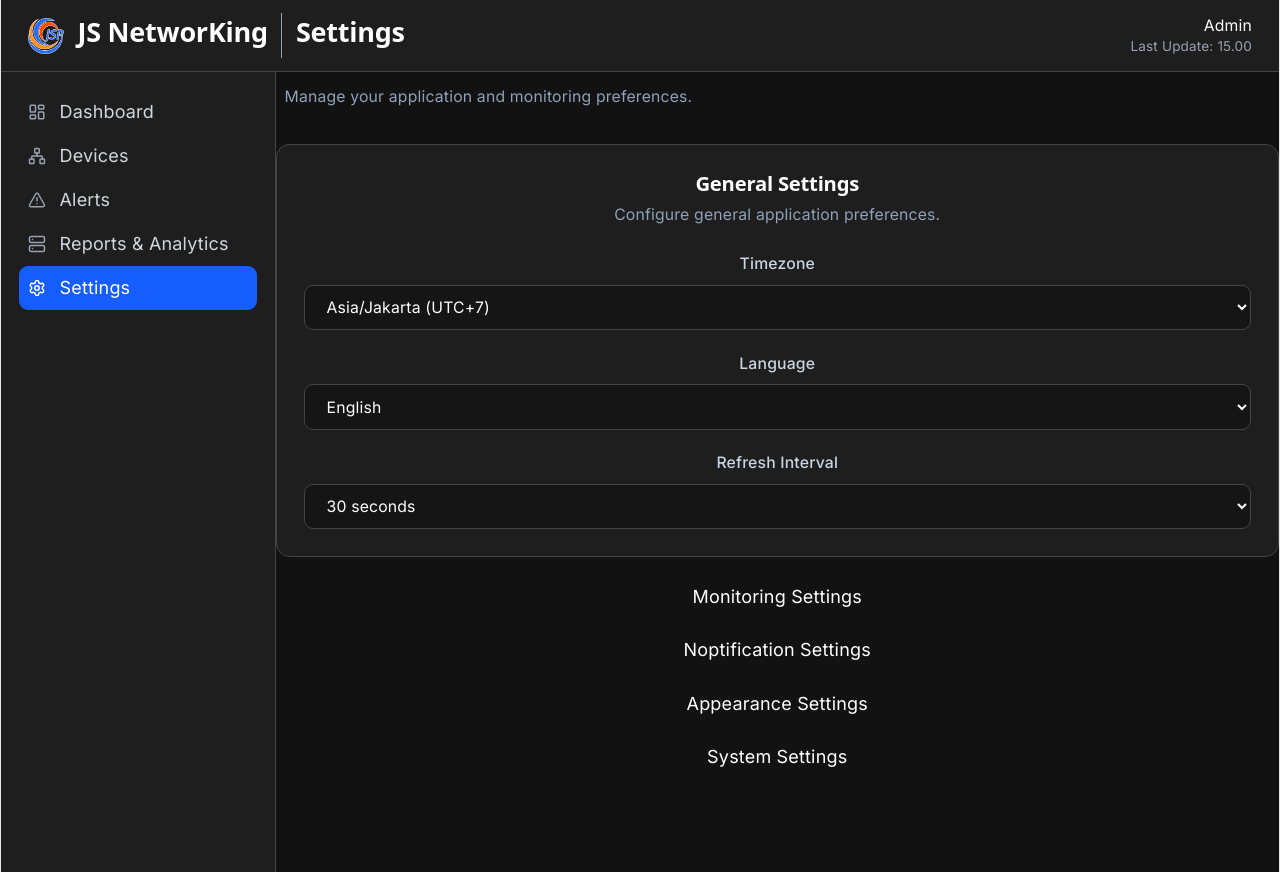
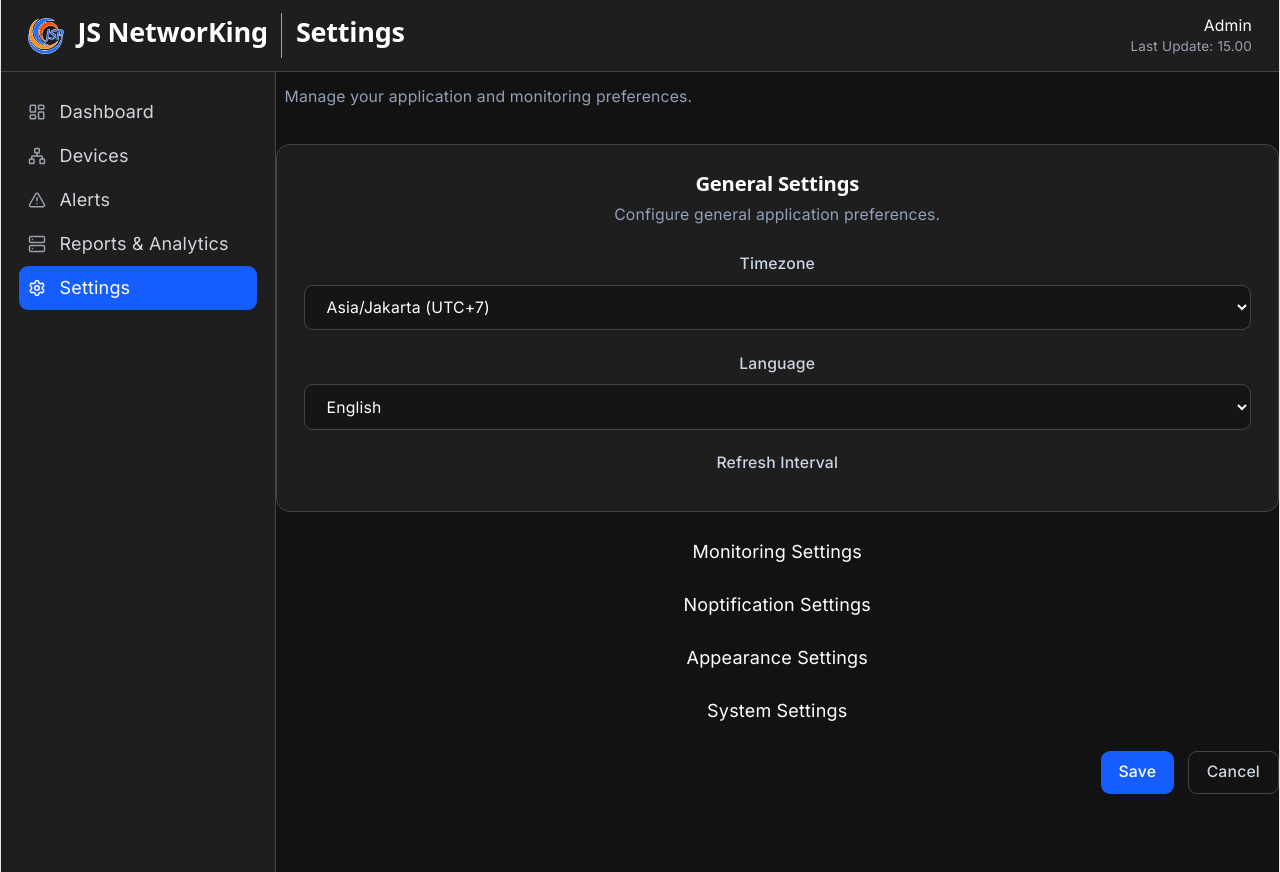
Before and after one commit to asano225/my-dashboard, a React (Vite) app: page /settings in a window 1280 px wide. Built offline with nearby package versions, Linux system fonts and the light colour scheme.

Commit message:
Membuat General Settings

```diff
--- a/src/components/settings/GeneralSettings.jsx
+++ b/src/components/settings/GeneralSettings.jsx
@@ -21,7 +21,6 @@ export default function GeneralSettings({ settings, setSettings }) {
       </div>
 
       <div className="space-y-5">
-
         {/* Timezone */}
         <div>
           <label className="mb-2 block text-sm font-medium text-slate-300">
@@ -70,18 +69,6 @@ export default function GeneralSettings({ settings, setSettings }) {
           <label className="mb-2 block text-sm font-medium text-slate-300">
             Refresh Interval
           </label>
-
-          <select
-            name="refreshInterval"
-            value={settings.refreshInterval}
-            onChange={handleChange}
-            className="w-full rounded-lg border border-[#444444] bg-[#151515] px-4 py-2.5 text-sm text-white outline-none focus:border-blue-500"
-          >
-            <option value={15}>15 seconds</option>
-            <option value={30}>30 seconds</option>
-            <option value={60}>1 minute</option>
-            <option value={300}>5 minutes</option>
-          </select>
         </div>
       </div>
     </section>
--- a/src/pages/Settings.jsx
+++ b/src/pages/Settings.jsx
@@ -5,12 +5,37 @@ import NotificationSettings from "../components/settings/NotificationSettings";
 import AppearanceSettings from "../components/settings/AppearanceSettings"
 import SystemSettings from "../components/settings/SystemSettings";
 
+const defaultSettings = {
+  timezone: "Asia/Jakarta",
+  language: "English",
+  refreshInterval: 30,
+};
+
 export default function SettingsPage() {
-  const [settings, setSettings] = useState({
-    timezone: "Asia/Jakarta",
-    language: "English",
-    refreshInterval: 30,
+  const [savedSettings, setSavedSettings] = useState(() => {
+    try {
+      const saved = localStorage.getItem("settings");
+
+      return saved ? JSON.parse(saved) : defaultSettings;
+    } catch {
+      return defaultSettings;
+    }
   });
+
+  const [settings, setSettings] = useState(savedSettings);
+
+  const handleSave = () => {
+    setSavedSettings(settings);
+
+    localStorage.setItem(
+      "settings",
+      JSON.stringify(settings)
+    );
+  };
+
+  const handleCancel = () => {
+    setSettings(savedSettings);
+  };
 
   return (
     <div className="space-y-6">
@@ -38,6 +63,24 @@ export default function SettingsPage() {
 
       {/* System */}
       <SystemSettings />
+
+      <div className="flex justify-end gap-3">
+
+        <button
+          type="button"
+          onClick={handleSave}
+          className="rounded-lg bg-blue-600 px-4 py-2 text-sm font-medium text-white transition hover:bg-blue-700"
+        >
+          Save
+        </button>
+        <button
+          type="button"
+          onClick={handleCancel}
+          className="rounded-lg border border-[#444444] px-4 py-2 text-sm font-medium text-slate-300 transition hover:bg-[#2a2a2a]"
+        >
+          Cancel
+        </button>
+      </div>
     </div>
   );
 }
```
